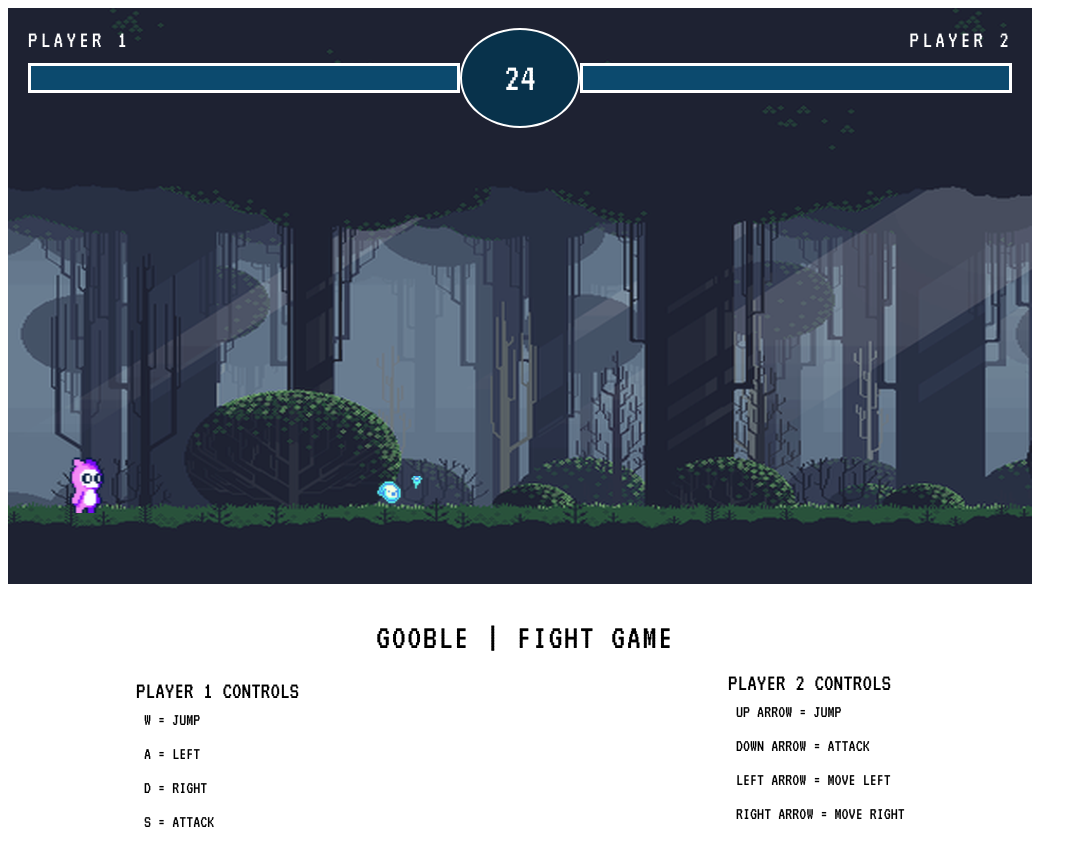
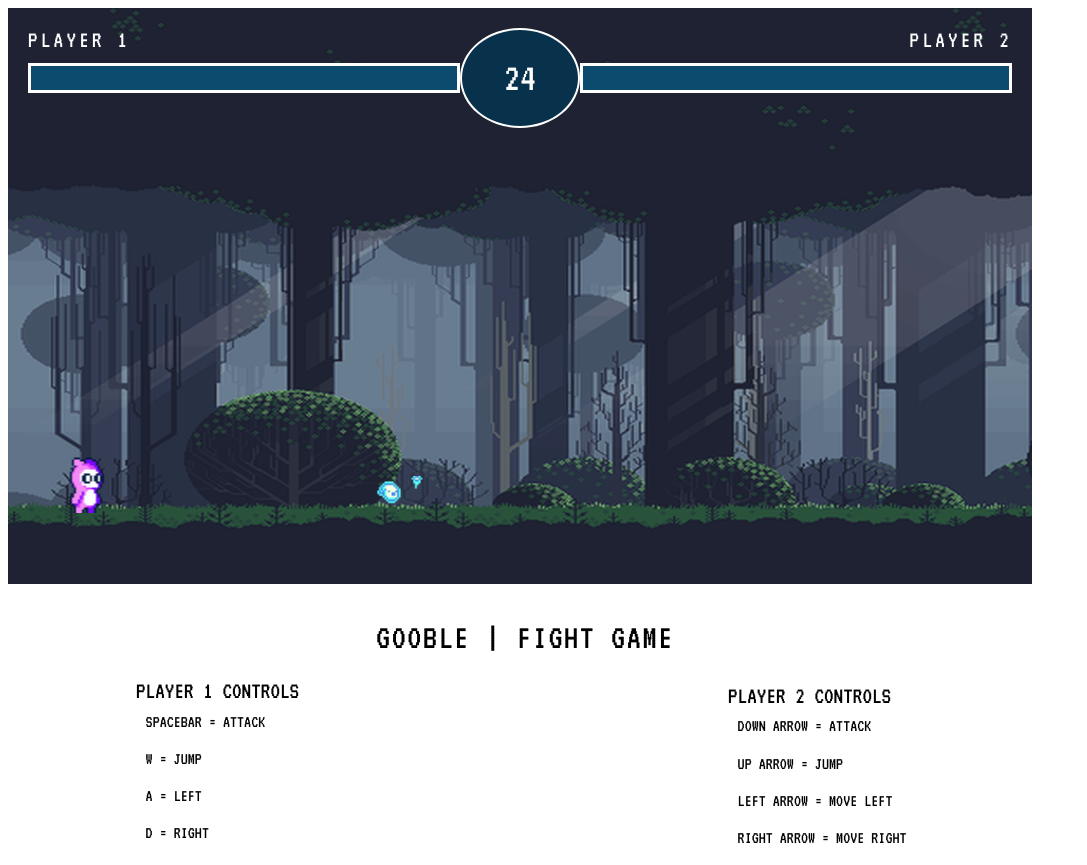
Before and after one commit to dianna-SE/project-L, a plain HTML site: page index.html in a window 1280 px wide. Shown: the whole page, without its empty margins (0-1087 px from the left). Before the commit the page ends 839 px from the top, so only its background shows below. Drawn offline with Linux system fonts and the light colour scheme.

Commit message:
edited html and js files

```diff
--- a/index.css
+++ b/index.css
@@ -148,5 +148,5 @@ li {
 
 .control-info {
     font-size: 1.1rem;
-    padding: 0.5rem;
+    padding: 0.6rem;
 }
--- a/index.html
+++ b/index.html
@@ -38,16 +38,16 @@
 
     <div class="control1">
         PLAYER 1 CONTROLS
+        <div class="control-info">SPACEBAR = ATTACK</div>
         <div class="control-info">W = JUMP</div>
         <div class="control-info">A = LEFT</div>
         <div class="control-info">D = RIGHT</div>
-        <div class="control-info">S = ATTACK</div>
     </div>
 
     <div class="control2">
         PLAYER 2 CONTROLS
+        <div class="control-info">DOWN ARROW = ATTACK</div>
         <div class="control-info">UP ARROW = JUMP</div>
-        <div class="control-info">DOWN ARROW = ATTACK</div>
         <div class="control-info">LEFT ARROW = MOVE LEFT</div>
         <div class="control-info">RIGHT ARROW = MOVE RIGHT</div>
     </div>
--- a/index.js
+++ b/index.js
@@ -277,7 +277,7 @@ window.addEventListener('keydown', (event) => {
         case 'w':
             player.velocity.y = -13
             break
-        case 's':
+        case ' ':
             player.attack()
             break
     }
```
